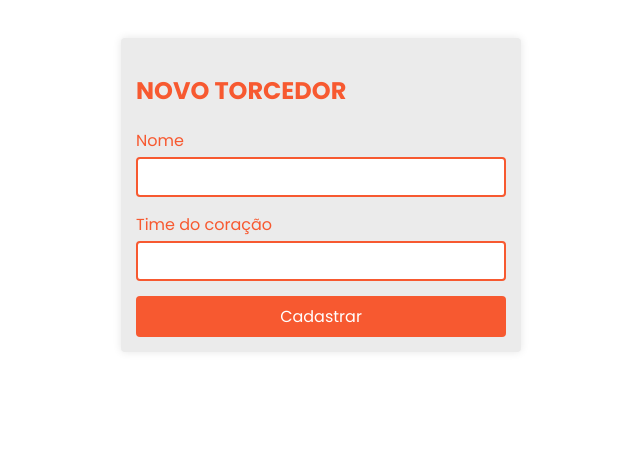
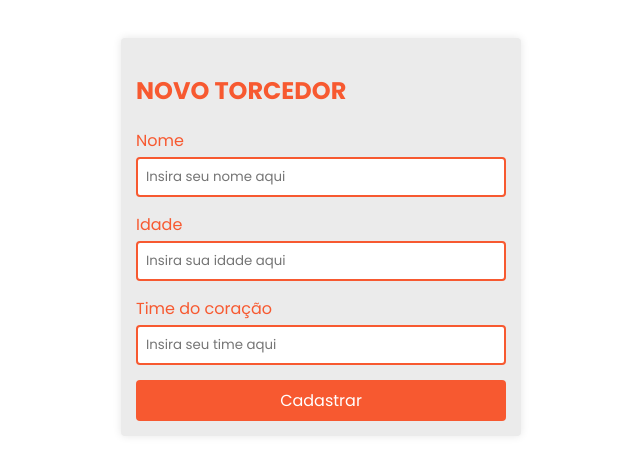
Before and after one commit to MasterKelwin/FENG, an Angular app: page / in a window 1280 px wide. Shown: the top 474 px of the page, without its empty margins (319-959 px from the left). Built offline with nearby package versions, Linux system fonts and the light colour scheme.

Commit message:
data binding and age input on forms

```diff
--- a/src/app/newFan/newFan.component.html
+++ b/src/app/newFan/newFan.component.html
@@ -3,14 +3,20 @@
     <h2 class="form__title">Novo Torcedor</h2>
 
     <div class="form-field">
-      <label class="form-field__label">Nome</label>
-      <input class="form-field__input" id="value" type="text">
+      <label class="form-field__label" for="name">Nome</label>
+      <input class="form-field__input" id="name" type="text" [(ngModel)]="name" name="name" placeholder="Insira seu nome aqui">
     </div>
 
     <div class="form-field">
-      <label class="form-field__label">Time do coração</label>
-      <input class="form-field__input" id="value" type="text">
+      <label class="form-field__label" for="age">Idade</label>
+      <input class="form-field__input" id="age" type="text" [(ngModel)]="age" name="age" placeholder="Insira sua idade aqui">
     </div>
+
+    <div class="form-field">
+      <label class="form-field__label" for="team">Time do coração</label>
+      <input class="form-field__input" id="team" type="text" [(ngModel)]="team" name="team" placeholder="Insira seu time aqui">
+    </div>
+
     <div class="button-wrapper">
       <button class="button" type="submit">Cadastrar</button>
     </div>
--- a/src/app/newFan/newFan.component.ts
+++ b/src/app/newFan/newFan.component.ts
@@ -5,11 +5,19 @@ import { Component } from "@angular/core";
   selector: 'app-newFan',
   templateUrl: './newFan.component.html',
   styleUrls: ['./newFan.component.scss']
-
 })
 
 export class NewFanComponent {
+
+  name: string = '';
+  age: number | undefined;
+  team: string = '';
+
+
   register() {
-    console.log('registered')
+    console.log('registered');
+    console.log(`Nome: ${this.name}`);
+    console.log(`Time: ${this.team}`);
+    console.log(`Idade: ${this.age}`);
   }
 }
```
